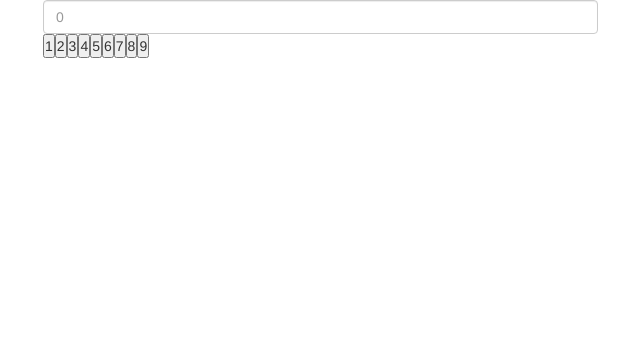
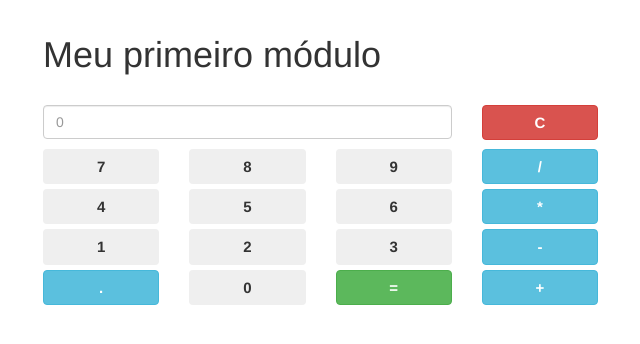
Before and after one commit to DanPendragom/angular-calculadora, an Angular app: page / in a window 1280 px wide. Shown: the top 344 px of the page, without its empty margins (27-667 px from the left). Built offline with nearby package versions, Linux system fonts and the light colour scheme.

Commit message:
Estrutura e estilo do componente calculadora

```diff
--- a/src/app/calculadora/components/calculadora/calculadora.component.css
+++ b/src/app/calculadora/components/calculadora/calculadora.component.css
@@ -0,0 +1,10 @@
+.container{
+    margin-top: 15px;
+}
+input{
+    margin-bottom: 10px;
+}
+button{
+    font-size: 15px;
+    font-weight: bolder;
+}
--- a/src/app/calculadora/components/calculadora/calculadora.component.html
+++ b/src/app/calculadora/components/calculadora/calculadora.component.html
@@ -1,16 +1,45 @@
 <div class="container">
-    <div class="row">
-        <div class="col-md-6">
-            <input class="form-control" type="text" placeholder="0">
-            <button>1</button>
-            <button>2</button>
-            <button>3</button>
-            <button>4</button>
-            <button>5</button>
-            <button>6</button>
-            <button>7</button>
-            <button>8</button>
-            <button>9</button>
+    <section>
+        <h1>Meu primeiro módulo</h1>
+        <br/>
+        <div class="row">
+            <div class="col-md-6">
+                <div class="row">
+                    <div class="col-md-9">
+                        <input class="form-control" type="text" placeholder="0">
+                    </div>
+                    <div class="col-md-3">
+                        <button class="btn btn-block btn-danger">C</button>
+                    </div>
+                </div>
+                <div class="row">
+                    <div class="col-md-3">
+                        <button class="btn btn-block">7</button>
+                        <button class="btn btn-block">4</button>
+                        <button class="btn btn-block">1</button>
+                        <button class="btn btn-block btn-info">.</button>
+                    </div>
+                    <div class="col-md-3">
+                        <button class="btn btn-block">8</button>
+                        <button class="btn btn-block">5</button>
+                        <button class="btn btn-block">2</button>
+                        <button class="btn btn-block">0</button>
+                    </div>
+                    <div class="col-md-3">
+                        <button class="btn btn-block">9</button>
+                        <button class="btn btn-block">6</button>
+                        <button class="btn btn-block">3</button>
+                        <button class="btn btn-block btn-success"> = </button>
+                    </div>
+                    <div class="col-md-3">
+                        <button class="btn btn-block btn-info">/</button>
+                        <button class="btn btn-block btn-info">*</button>
+                        <button class="btn btn-block btn-info">-</button>
+                        <button class="btn btn-block btn-info">+</button>
+                    </div>
+                </div>
+            </div>
+
         </div>
-    </div>
+    </section>
 </div>
```
